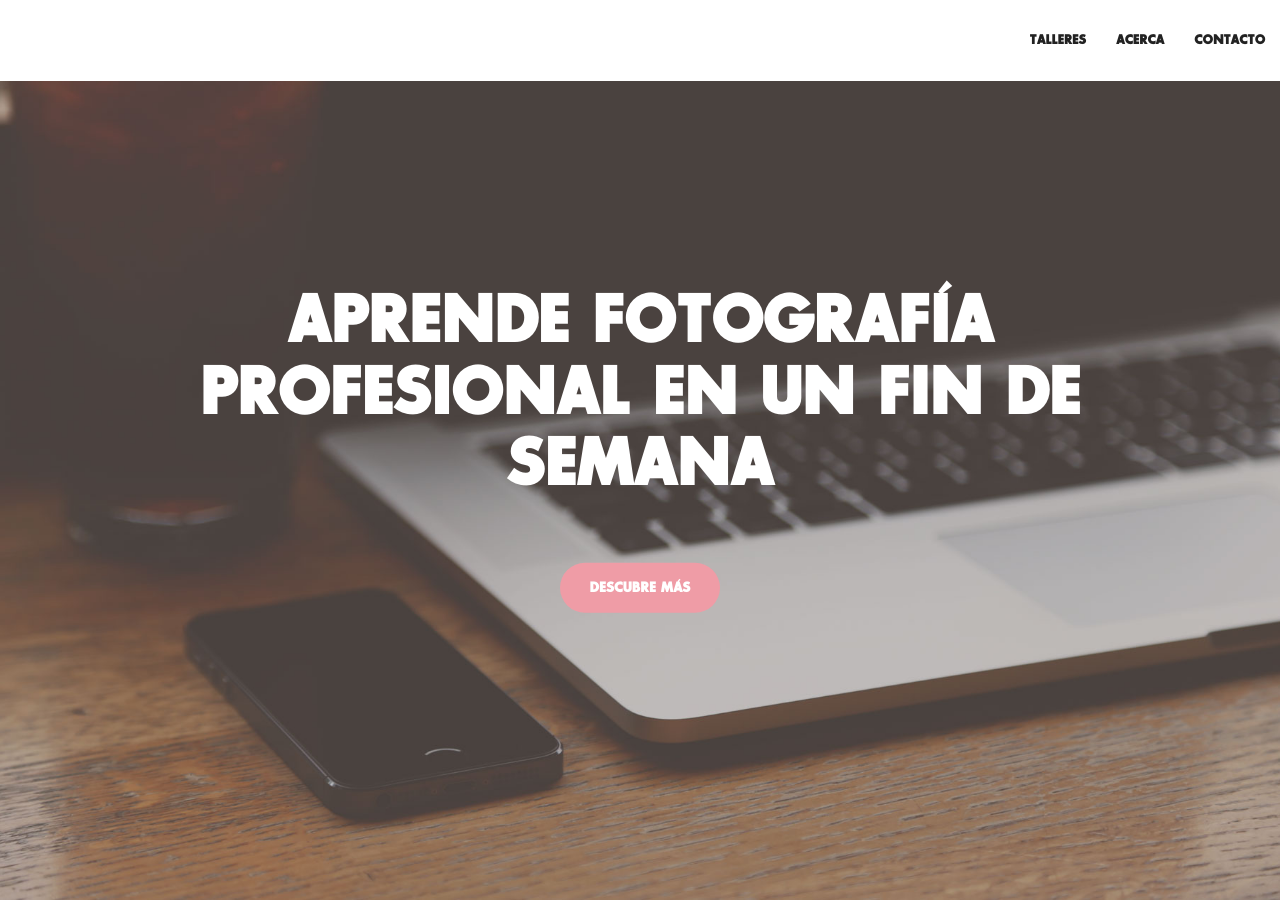
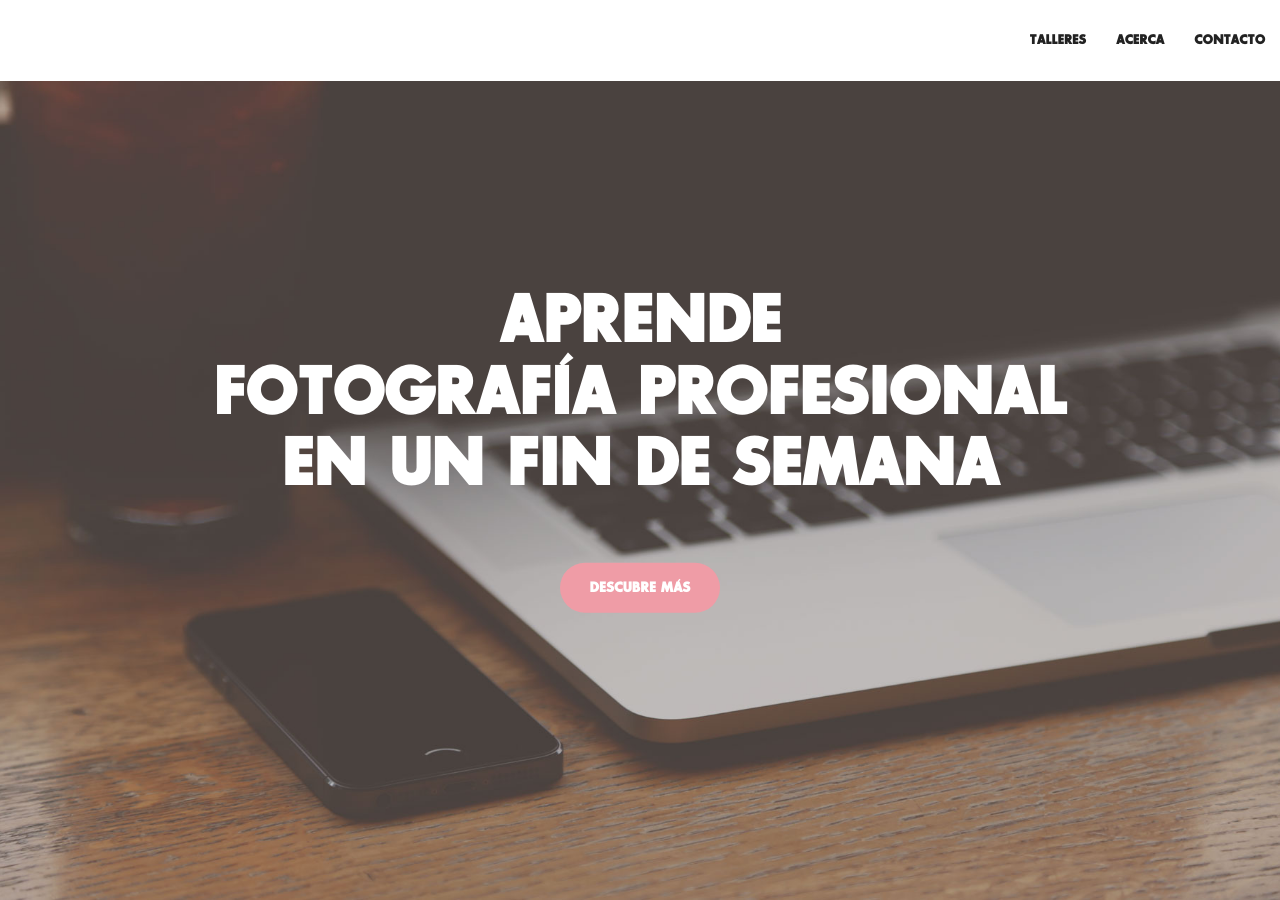
Before and after one commit to defvol/ayo, a Jekyll site: the page built from index.html, in a window 1280 px wide and 900 px high. Built offline with Jekyll 4.4.1, drawn with Linux system fonts in a browser that asks for light colours; comment, search, counter and statistics services are not loaded.

Commit message:
Split title

```diff
--- a/_includes/header.html
+++ b/_includes/header.html
@@ -1,7 +1,7 @@
 <header>
     <div class="header-content">
         <div class="header-content-inner">
-            <h1>Aprende fotografía profesional en un fin de semana</h1>
+            <h1>Aprende<br />fotografía profesional<br />en un fin de semana</h1>
             <a href="#portfolio" class="btn btn-primary btn-xl page-scroll">Descubre más</a>
         </div>
     </div>
```
